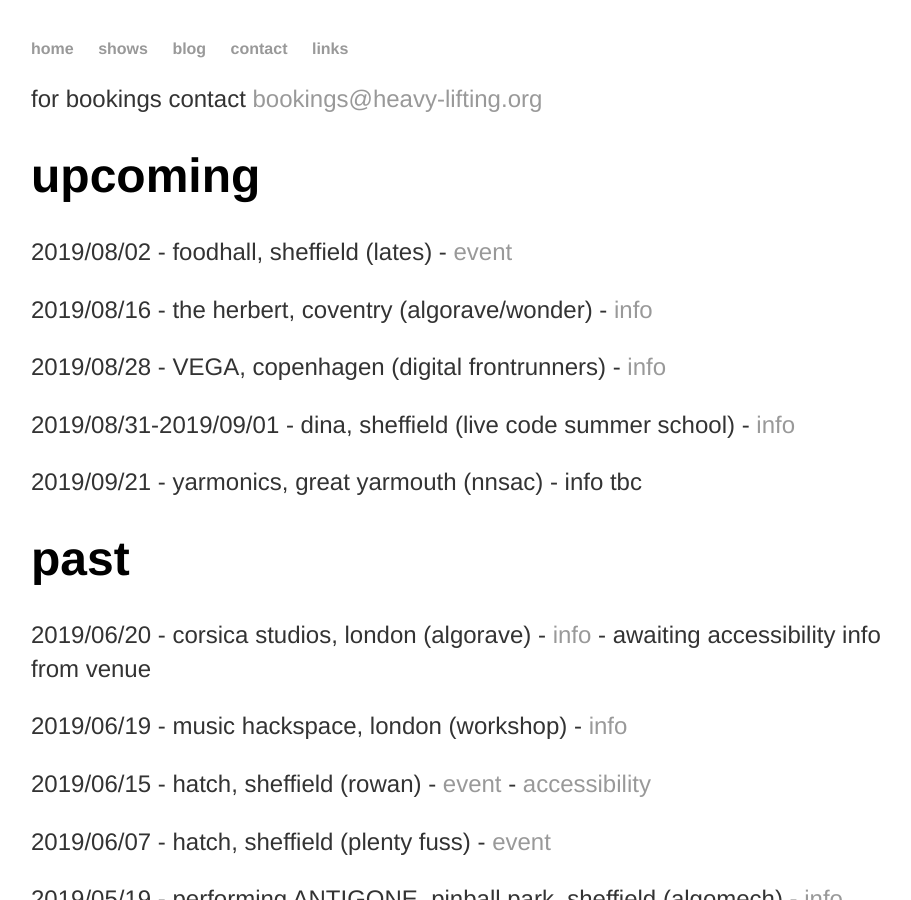
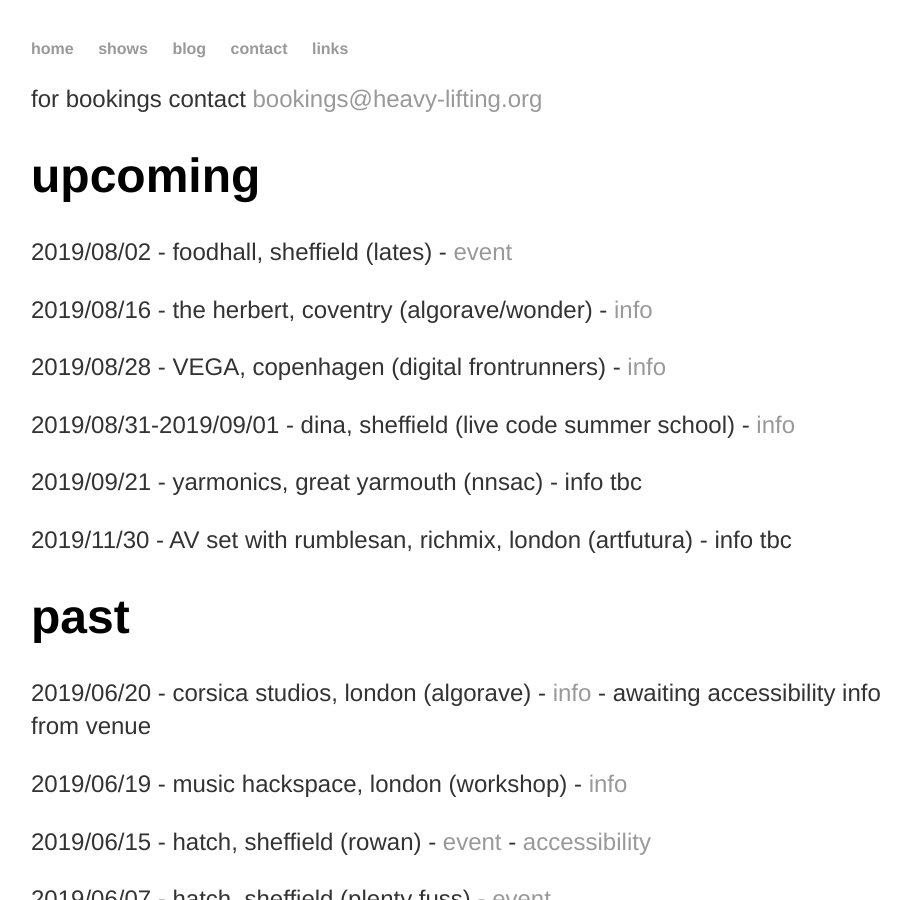
Before and after one commit to heavy-lifting/heavy-lifting.github.io, a Jekyll site: the page built from shows.html, in a window 1280 px wide and 900 px high. Shown: the whole window, without its empty margins (161-1072 px from the left). Built offline with Jekyll 4.4.1, drawn with Linux system fonts in a browser that asks for light colours.

Commit message:
Update shows.html

```diff
--- a/shows.html
+++ b/shows.html
@@ -17,6 +17,8 @@ title: shows
 	<p>2019/08/31-2019/09/01 - dina, sheffield (live code summer school) - <a href="https://livecode-summerschool.github.io/" target="_blank">info</a></p>
 
 	<p>2019/09/21 - yarmonics, great yarmouth (nnsac) - info tbc</p>
+
+	<p>2019/11/30 - AV set with rumblesan, richmix, london (artfutura) - info tbc</p>
 
 </div>
 
```
